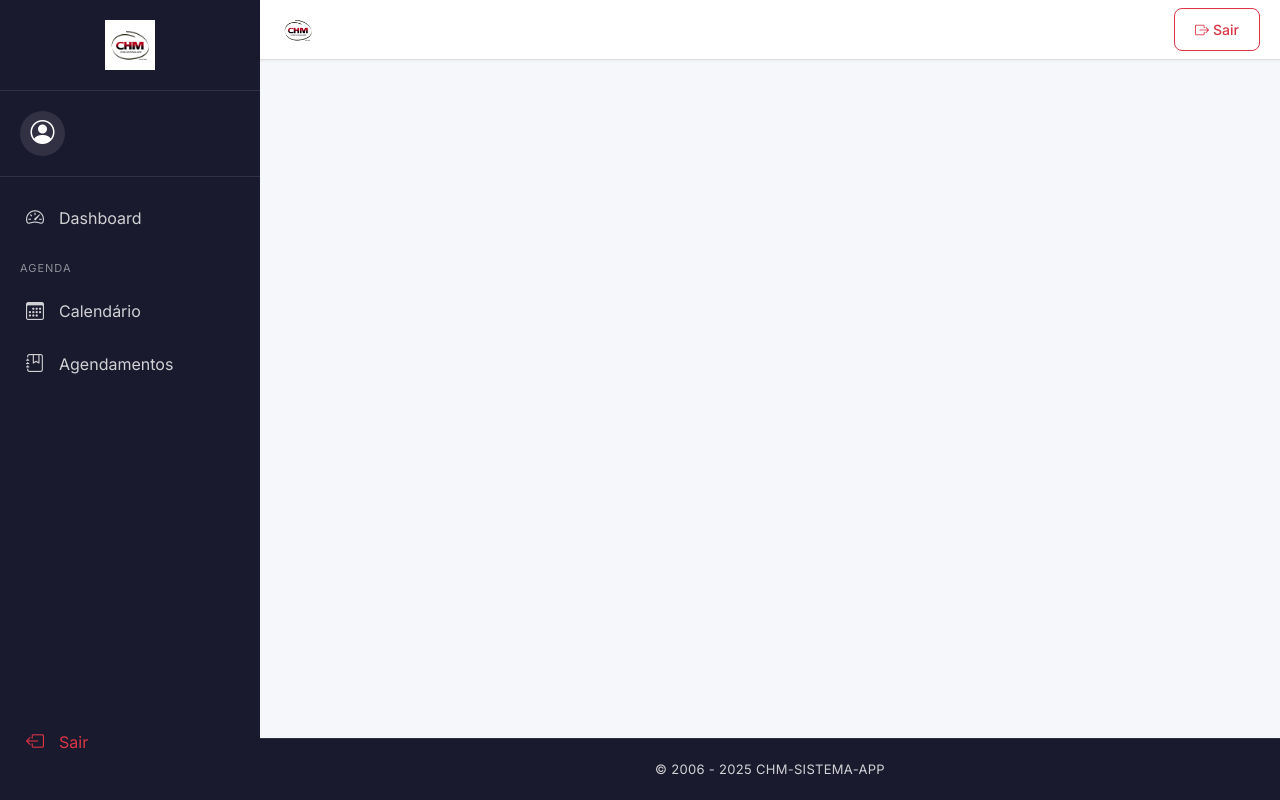
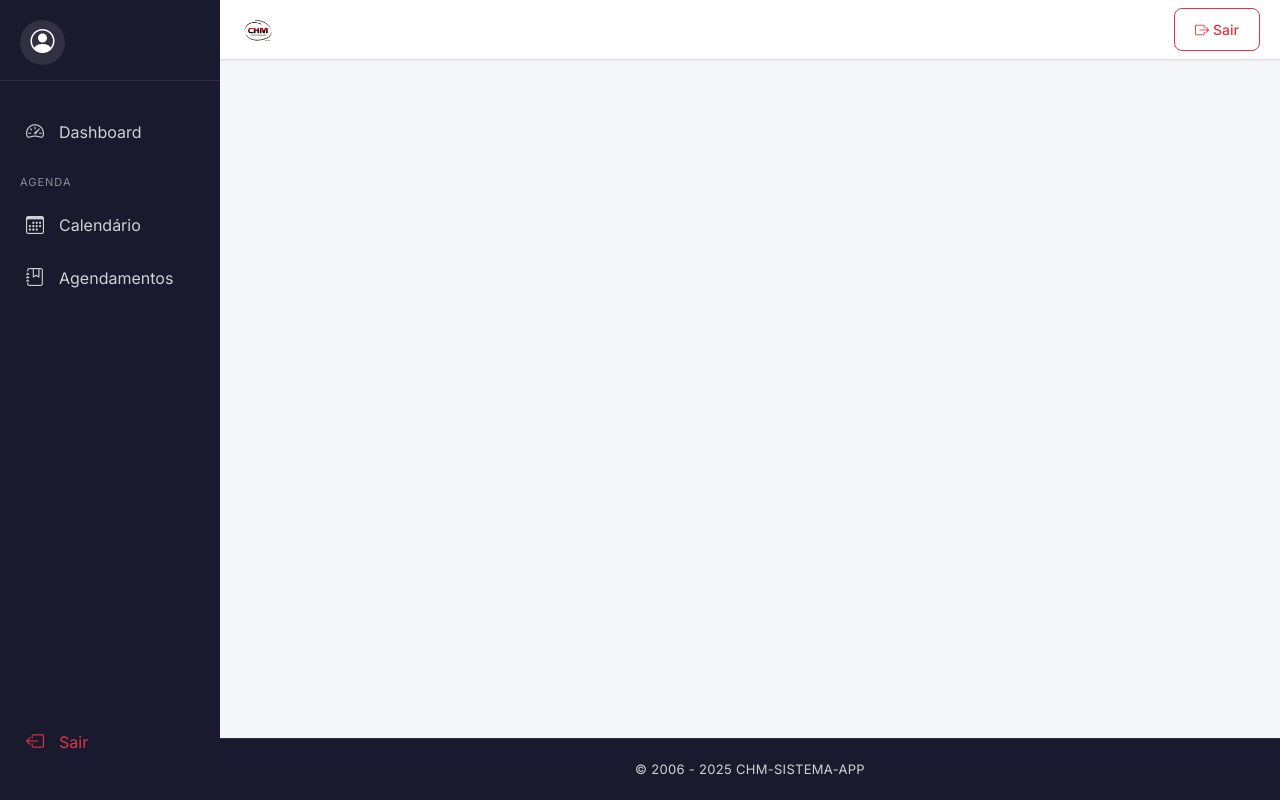
Before and after one commit to chmtransportes/chm-sistema, a PHP site: the page made by app/views/layouts/main.php in a window 1280 px wide. Run offline with PHP 8.4, Linux system fonts and the light colour scheme; the template is opened without the code that fills it, so the values that code supplies are empty; some libraries are stand-ins or nearby versions.

Commit message:
v2.7.1 - Desktop: sidebar compacto 220px, sem logo, usuário no topo

```diff
--- a/app/assets/css/app.css
+++ b/app/assets/css/app.css
@@ -884,7 +884,7 @@ body {
     }
 }
 
-/* === DESKTOP (992px+) - INALTERADO === */
+/* === DESKTOP (992px+) === */
 @media (min-width: 992px) {
     .mobile-hamburger {
         display: none !important;
@@ -897,6 +897,26 @@ body {
 
     .topbar-spacer {
         display: none;
+    }
+
+    /* Sidebar compacto no desktop - sem logo */
+    .sidebar-header {
+        display: none !important;
+    }
+
+    .sidebar-user {
+        padding-top: 20px;
+        border-bottom: 1px solid rgba(255,255,255,0.1);
+        padding-bottom: 15px;
+        margin-bottom: 10px;
+    }
+
+    .sidebar {
+        width: 220px;
+    }
+
+    .main-content {
+        margin-left: 220px;
     }
 
     .desktop-only {
--- a/app/config/config.php
+++ b/app/config/config.php
@@ -35,7 +35,7 @@ if (file_exists($envLoaderPath)) {
 }
 
 // Versão do sistema
-define('CHM_VERSION', '2.7.0');
+define('CHM_VERSION', '2.7.1');
 define('CHM_VERSION_DATE', '2025-12-29');
 
 // Ambiente (production ou development)
```
